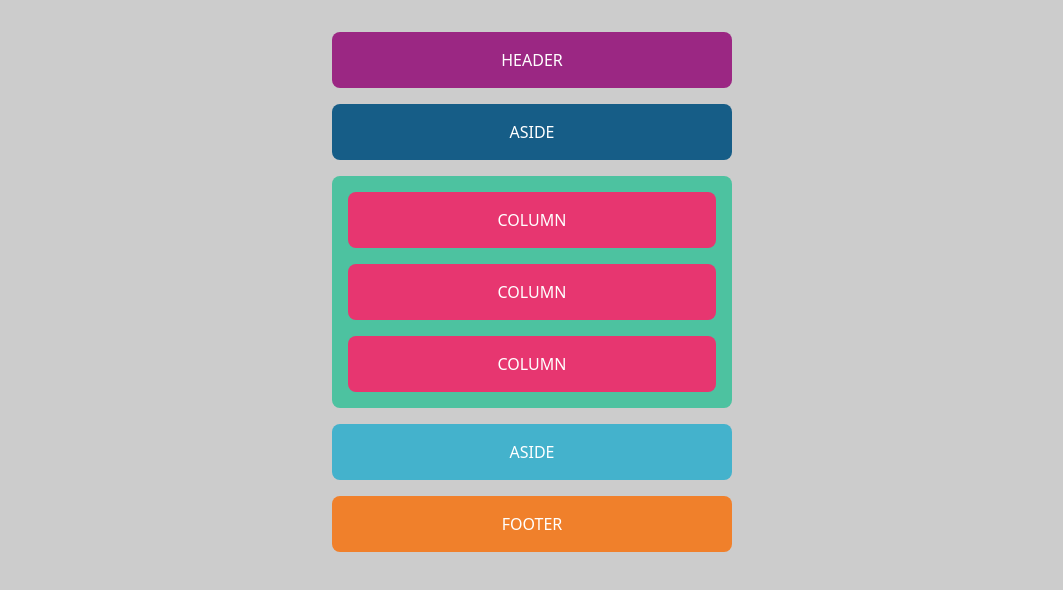
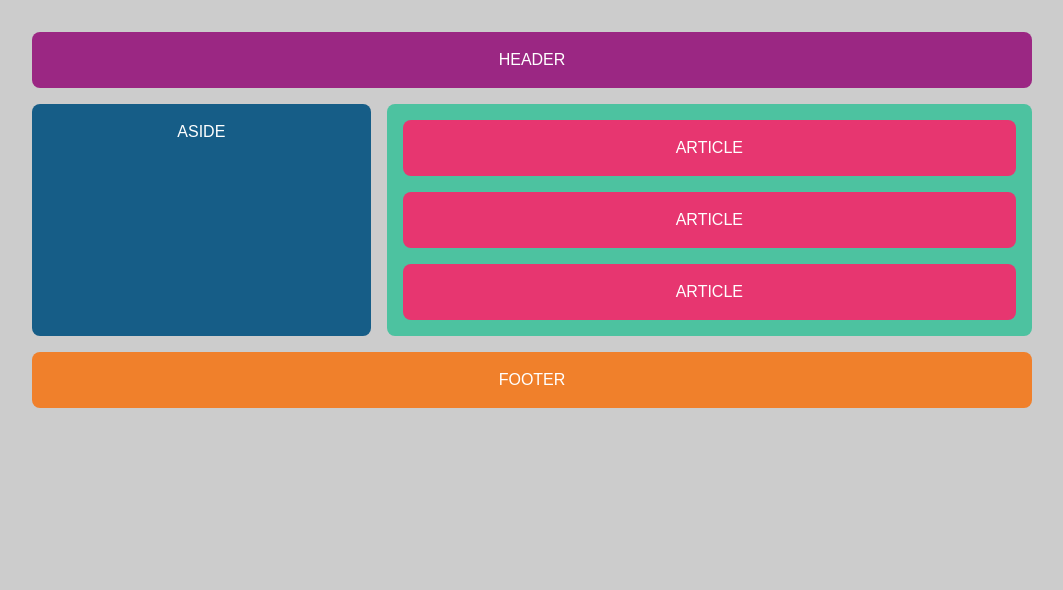
Before and after one commit to JWILSON0867/Grid-Practice, a plain HTML site: page index.html in a window 1280 px wide. Shown: the whole page, without its empty margins (108-1171 px from the left). Drawn offline with Linux system fonts and the light colour scheme.

Commit message:
Updated CSS and HTML to fit image

```diff
--- a/css/styles.css
+++ b/css/styles.css
@@ -1,23 +1,19 @@
 body {
     background: #ccc;
     padding: 2rem;
+    margin: 0;
+    font-family: Arial, sans-serif;
   }
 
   .container {
-    display: grid;
-    grid-template-areas:
-        "header"
-        "aside1"
-        "main"
-        "aside2"
-        "footer";
+    display: flex;
+    flex-direction: column;
     gap: 1rem;
-    max-width: 400px;
+    max-width: 1000px;
     margin: 0 auto;
   }
 
   header {
-    grid-area: header;
     background-color: #9b2783;
     color: white;
     text-align: center;
@@ -25,26 +21,32 @@ header {
     border-radius: 0.5rem;
   }
 
-.aside1 {
-    grid-area: aside1;
+  .content {
+    display: flex;
+    gap: 1rem;
+  }
+
+  aside {
     background-color: #165d87;
     color: white;
     text-align: center;
     padding: 1rem;
     border-radius: 0.5rem;
+    flex: 1;
+    min-width: 150px;
   }
 
   main {
-    grid-area: main;
     background-color: #4dc2a0;
     display: flex;
     flex-direction: column;
     gap: 1rem;
     padding: 1rem;
     border-radius: 0.5rem;
+    flex: 2;
   }
 
-.column {
+  article {
     background-color: #e73670;
     color: white;
     text-align: center;
@@ -52,17 +54,7 @@ main {
     border-radius: 0.5rem;
   }
 
-.aside2 {
-    grid-area: aside2;
-    background-color: #44b2cc;
-    color: white;
-    text-align: center;
-    padding: 1rem;
-    border-radius: 0.5rem;
-}
-
   footer {
-    grid-area: footer;
     background-color: #f0802b;
     color: white;
     text-align: center;
--- a/index.html
+++ b/index.html
@@ -1,23 +1,24 @@
 <!DOCTYPE html>
 <html lang="en">
 <head>
-    <meta charset="UTF-8">
-    <meta name="viewport" content="width=device-width, initial-scale=1.0">
-    <title>Grid Layout</title>
-    <link rel="stylesheet" href="css/reset.css">
-    <link rel="stylesheet" href="css/styles.css">
+  <meta charset="UTF-8" />
+  <meta name="viewport" content="width=device-width, initial-scale=1.0"/>
+  <title>Flexbox Desktop Wireframe</title>
+  <link rel="stylesheet" href="css/reset.css" />
+  <link rel="stylesheet" href="css/styles.css" />
 </head>
 <body>
-    <div class="container">
-        <header>HEADER</header>
-        <aside class="aside1">ASIDE</aside>
-        <main>
-            <div class="column">COLUMN</div>
-            <div class="column">COLUMN</div>
-            <div class="column">COLUMN</div>
-        </main>
-        <aside class="aside2">ASIDE</aside>
-        <footer>FOOTER</footer>
+  <div class="container">
+    <header>HEADER</header>
+    <div class="content">
+      <aside>ASIDE</aside>
+      <main>
+        <article>ARTICLE</article>
+        <article>ARTICLE</article>
+        <article>ARTICLE</article>
+      </main>
     </div>
+    <footer>FOOTER</footer>
+  </div>
 </body>
 </html>
```
Also changed, not shown: 67e960aef04b5c0a1aff19df.png (added). Lines whose indentation alone changed are shown as unchanged.
